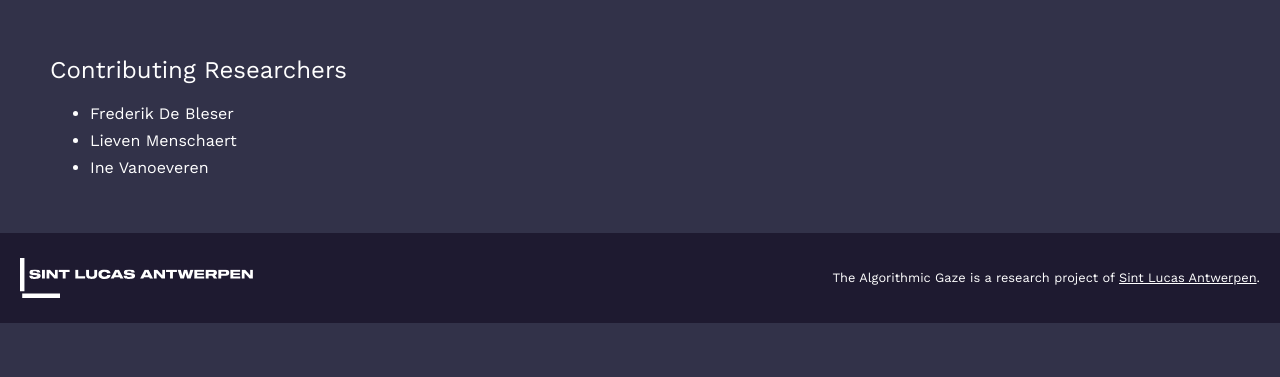
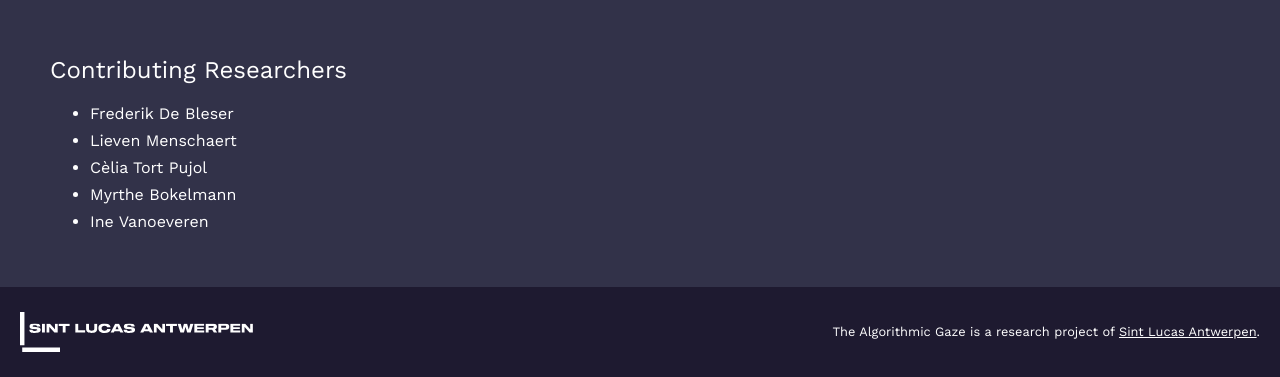
Before and after one commit to fdb/tag-site, an Eleventy site: page projects/performative-ai.md in a window 1280 px wide. Shown: the part 3403-3780 px from the top of the page. Before the commit the page ends 3726 px from the top, so only its background shows below. Built offline with nearby package versions, Linux system fonts and the light colour scheme; Eleventy itself is replaced by a stand-in of ours; files that its build step writes are made by us from their sources; a script that the page names is missing.

Commit message:
Add Cèlia and Myrthe to the research project.

```diff
--- a/projects/performative-ai.md
+++ b/projects/performative-ai.md
@@ -7,6 +7,7 @@ thumb_image: /static/media/performative-ai/performative-ai-thumb.jpg
 main_image: /static/media/performative-ai/performative-ai-featured.jpg
 period: 2022 - 2024
 ---
+
 The applications of artificial intelligence are everywhere: just think of image recognition, recommendation algorithms, voice and face recognition algorithms, ... In the arts, AI also leads to interesting results, however often by using powerful hardware or existing datasets, and thus beyond the reach or control of most artists.
 
 Our research project aims to bring AI into the artist's practice by developing open-source tools and methodologies that make the domain more accessible and transparent. The project asks how AI can become a trusted partner in the creative process, both during creation and execution. We explore how AI understands the materiality of body, space and time. Through carefully self-assembled datasets and an intuitive visual understanding of algorithms, we can avoid the bias inherent in large-scale models and take ownership of our own "small AI."
@@ -35,10 +36,10 @@ We presented an early version of the research during the Milieux Research Week a
 
 <br><br>
 
-
-
 ## Contributing Researchers
 
 - Frederik De Bleser
 - Lieven Menschaert
+- Cèlia Tort Pujol
+- Myrthe Bokelmann
 - Ine Vanoeveren
```
